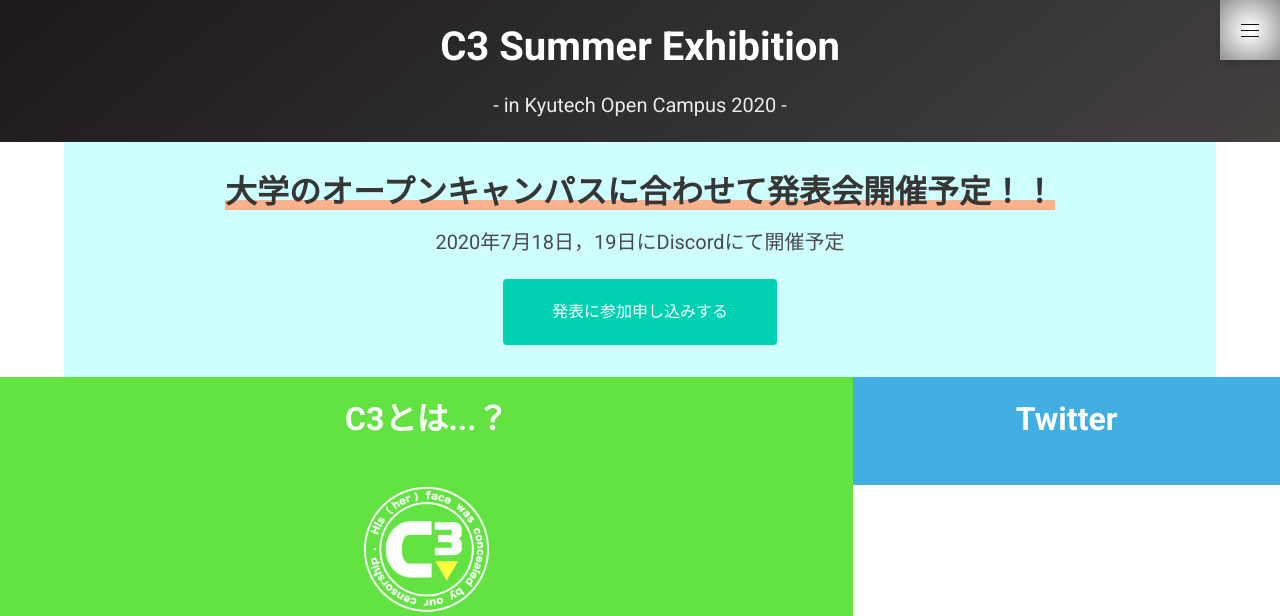
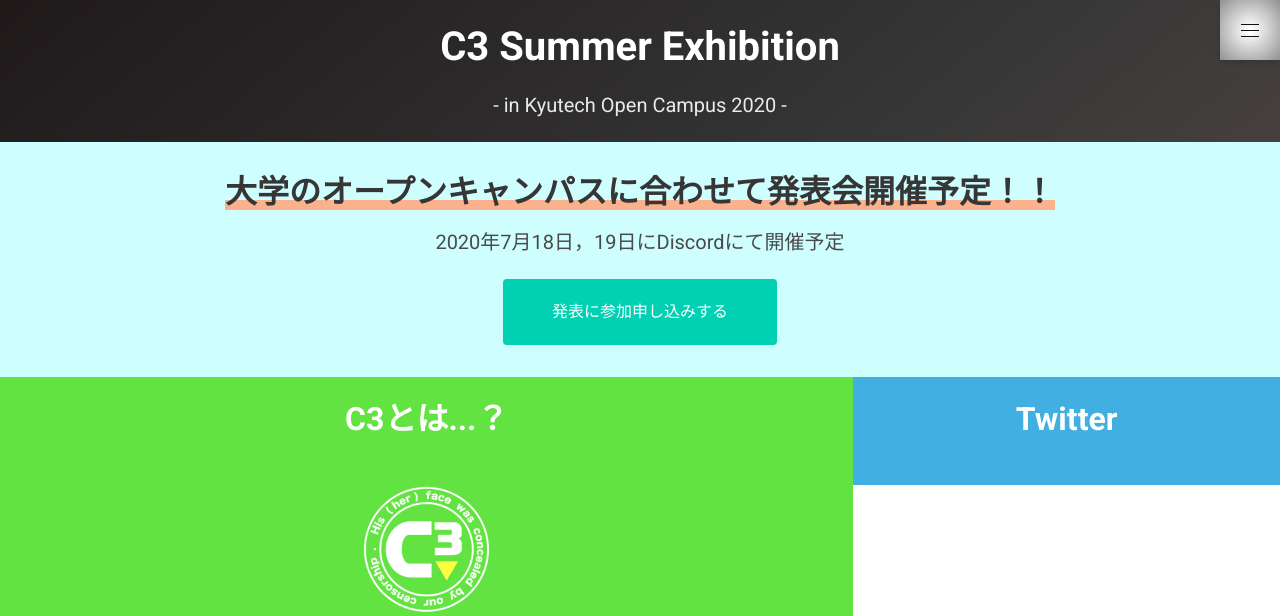
Before and after one commit to Kyutech-C3/OpenCampus, a Django app: page / in a window 1280 px wide; the page is wider, and only the part inside the window is pictured. Shown: the top 616 px of that part. Run offline with Django 3.2, Linux system fonts and the light colour scheme; data that the repository does not hold is empty; some libraries are stand-ins or nearby versions.

Commit message:
[Fix] Fixed notify pane

```diff
--- a/server/works/templates/works/partial/_notify.html
+++ b/server/works/templates/works/partial/_notify.html
@@ -1,8 +1,8 @@
 {% load static %}
 <link rel="stylesheet" href="{% static 'works/partial/_notify.css' %}">
-<div class="columns has-text-centered" style="margin-bottom: 0;">
-  <div class="column is-12 is-primary" style="padding-bottom: 0">
-    <div class="container notify_container">
+<div class="columns has-text-centered" style="margin-bottom: 0; margin-left: 0; margin-right: 0;">
+  <div class="column is-12 is-primary" style="padding-bottom: 0; padding-left: 0; padding-right: 0;">
+    <div class="notify_container">
           <h1 class="title">
             大学のオープンキャンパスに合わせて発表会開催予定！！
             <div class="title_under_line"></div>
@@ -10,7 +10,6 @@
           <h2 class="subtitle">2020年7月18日，19日にDiscordにて開催予定</h2>
           <a class="button is-primary" href="https://t.co/72kWe8ze56?amp=1" target="_blank">
             発表に参加申し込みする
-            <img class="reflector" src="{% static 'works/images/reflector.png' %}">
           </a>
     </div>
   </div>
```
